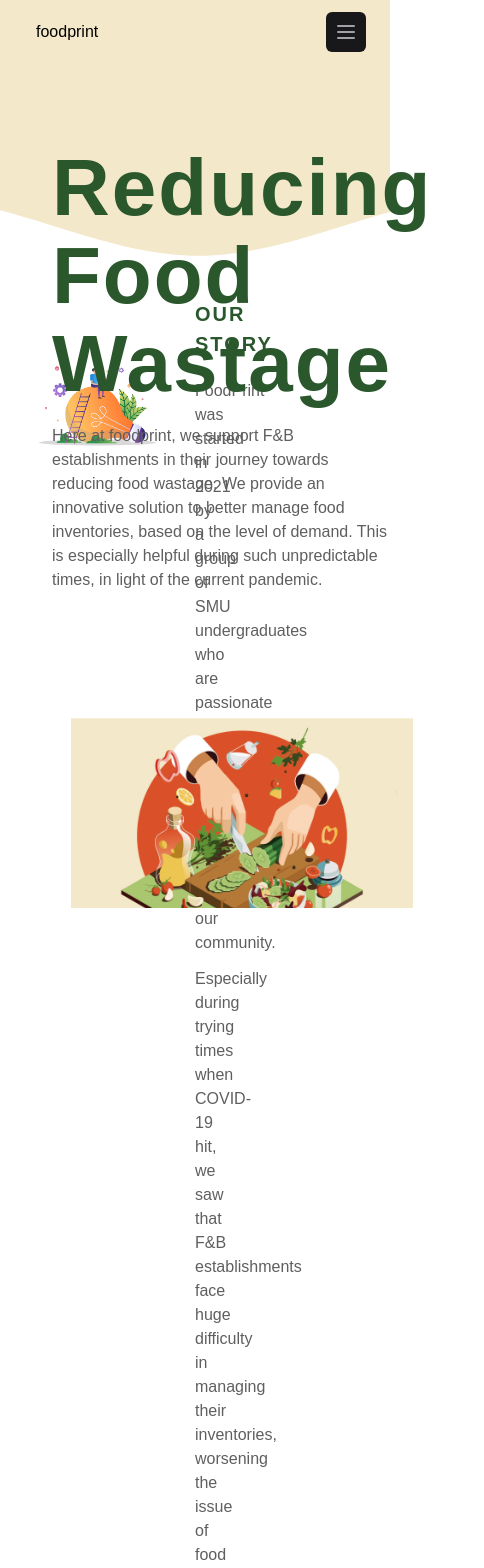
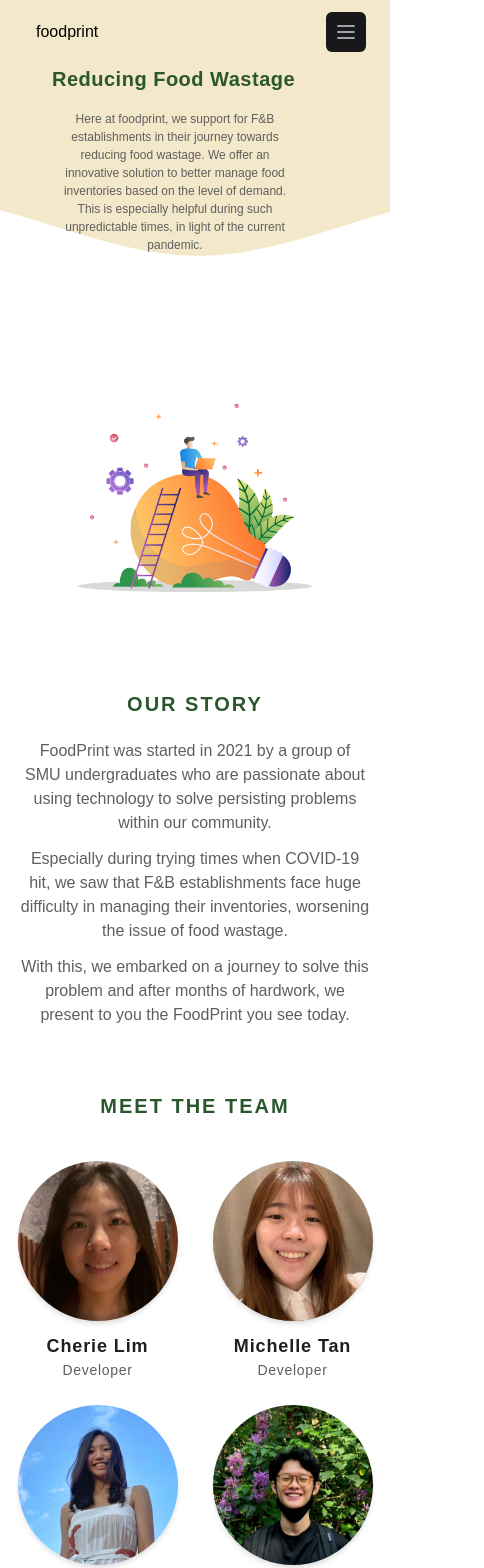
Before and after one commit to cs203g2t10/foodprint-frontend, a React (Create React App) app: page /about in a window 390 px wide. Shown: the top 1568 px of the page, 484 px wide, since content can reach past the window. Built offline with nearby package versions, Linux system fonts and the light colour scheme.

Commit message:
abt us reponsive

```diff
--- a/src/pages/About.tsx
+++ b/src/pages/About.tsx
@@ -40,13 +40,13 @@ const About = () => {
     return (
         <div className="min-h-screen">
             <div className="absolute z-10 px-3 overflow-hidden">
-                <div className="grid md:grid-cols-7 gap-4 h-screen px-10 py-20 md:py-0">
+                <div className="grid md:grid-cols-7 gap-4 h-screen px-10 md:py-20 ">
                     <div className="border-1 md:col-span-4 md:pl-36">
-                        <h1 className="text-left md:pt-36 text-7xl font-semibold tracking-wide text-green-standard leading-12 pb-2 animate__animated animate__fadeIn">Reducing <br /> Food Wastage</h1>
-                        <h1 className="text-base text-grey-standard pr-10 pt-2">Here at foodprint, we support F&B establishments in their journey towards reducing food wastage. We provide an innovative solution to better manage food inventories, based on the level of demand. This is especially helpful during such unpredictable times, in light of the current pandemic.</h1>
+                        <h1 className="text-left md:pt-20 md:text-7xl font-semibold tracking-wide text-green-standard text-xl md:leading-12 pb-2 animate__animated animate__fadeIn ">Reducing Food Wastage</h1>
+                        <h1 className="md:text-base text-xs text-grey-standard pr-10 pt-2 text-center md:text-left">Here at foodprint, we support for F&B establishments in their journey towards reducing food wastage. We offer an innovative solution to better manage food inventories based on the level of demand. This is especially helpful during such unpredictable times, in light of the current pandemic.</h1>
                     </div>
-                    <div className="md:col-span-3 pt-24">
-                        <img className="transform scale-90" src="/images/landingPage.webp" alt="cooking illustration" />
+                    <div className="md:col-span-3 md:pt-10">
+                        <img className="transform scale-90 hidden md:block" src="/images/landingPage.webp" alt="cooking illustration" />
                     </div>
                 </div>
             </div>
@@ -58,11 +58,11 @@ const About = () => {
                     <use xlinkHref="#gentle-wave" x="100" y="-25" fill="rgba(243, 232, 201, 1)" />
                 </g>
             </svg>
-            <div className="grid grid-cols-2 mt-10 mb-16">
+            <div className="grid md:grid-cols-2 mt-10 mb-16">
                 <motion.div ref={ref} className="Box" initial="hidden" animate={controls} variants={fadeInLeft}>
                     <img className="transform scale-60" src="/images/story.png" alt="our story" />
                 </motion.div>
-                <motion.div className="my-auto mr-52" ref={ref} initial="hidden" animate={controls} variants={fadeInRight}>
+                <motion.div className="md:my-auto md:mr-52 md:text-left text-center mx-5" ref={ref} initial="hidden" animate={controls} variants={fadeInRight}>
                     <h1 className="text-green-standard tracking-widest font-semibold text-xl mb-5">OUR STORY</h1>
                     <h1 className="text-grey-standard text-base">FoodPrint was started in 2021 by a group of SMU undergraduates who are passionate about using technology to solve persisting problems within our community.</h1>
                     <h1 className="text-grey-standard text-base mt-3">Especially during trying times when COVID-19 hit, we saw that F&B establishments face huge difficulty in managing their inventories, worsening the issue of food wastage.</h1>
@@ -71,7 +71,7 @@ const About = () => {
             </div>
             <div className="mb-44">
                 <h1 className="text-green-standard tracking-widest font-semibold text-xl mb-10 text-center">MEET THE TEAM</h1>
-                <div className="grid grid-cols-6 mx-28">
+                <div className="grid md:grid-cols-6 grid-cols-2 md:mx-28 gap-y-6">
                     <AboutUsTeam linkedIn="https://www.linkedin.com/in/cherie-lim-hui-ting/" name="Cherie Lim" role="Developer" imgUrl="/images/cherie.png" />
                     <AboutUsTeam linkedIn="https://www.linkedin.com/in/michelle-tan-2a124a1b9/" name="Michelle Tan" role="Developer" imgUrl="/images/michelle.jpg" />
                     <AboutUsTeam linkedIn="https://www.linkedin.com/in/yvonnelhs/" name="Yvonne Lim" role="Developer" imgUrl="/images/von.jpg" />
--- a/src/pages/Restaurants.tsx
+++ b/src/pages/Restaurants.tsx
@@ -49,7 +49,7 @@ const Restaurants = () => {
                         categories?.map(
                             category => {
                                 return <Link to={"/categories?category=" + category} key={category}>
-                                    <div className="h-8 text-green-standard border border-green-standard shadow-md hover:shadow-lg rounded-xl w-28 text-center">
+                                    <div className="h-8 text-green-standard border border-green-standard shadow-md hover:shadow-lg rounded-lg w-28 text-center">
                                         <h1 className="px-2 my-auto text-base text-green-standard">{category}</h1>
                                     </div>
                                 </Link>
```
